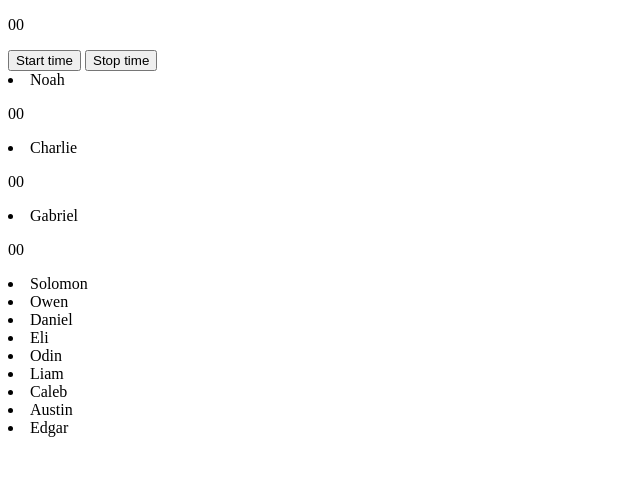
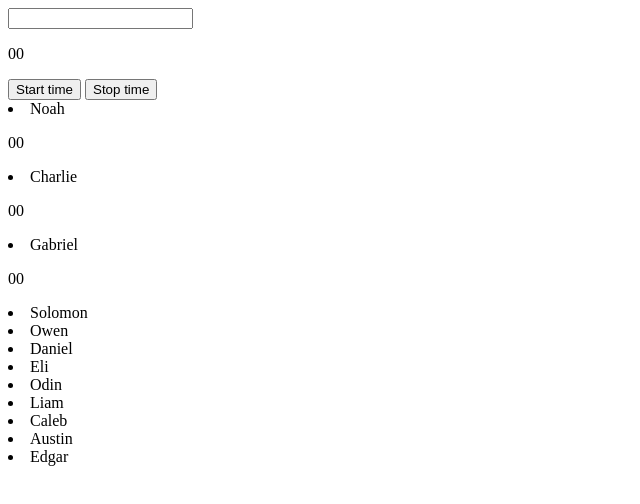
Before and after one commit to tkoonce-pvcc/tkoonce-pvcc.github.io, a plain HTML site: page mec122Timer.html in a window 1280 px wide. Shown: the whole page, without its empty margins (0-640 px from the left). Drawn offline with Linux system fonts and the light colour scheme.

Commit message:
Dynamic Start Time

```diff
--- a/mec122Timer.html
+++ b/mec122Timer.html
@@ -1,6 +1,7 @@
 <!DOCTYPE HTML>
 <html>
   <body>
+    <input id="userInput" type="number" defaultValue = "00"/>
     <p id="timerr"> 00 </p>
     <button onclick="startTime()">Start time</button>
     <button onclick="stop()">Stop time</button>
```
